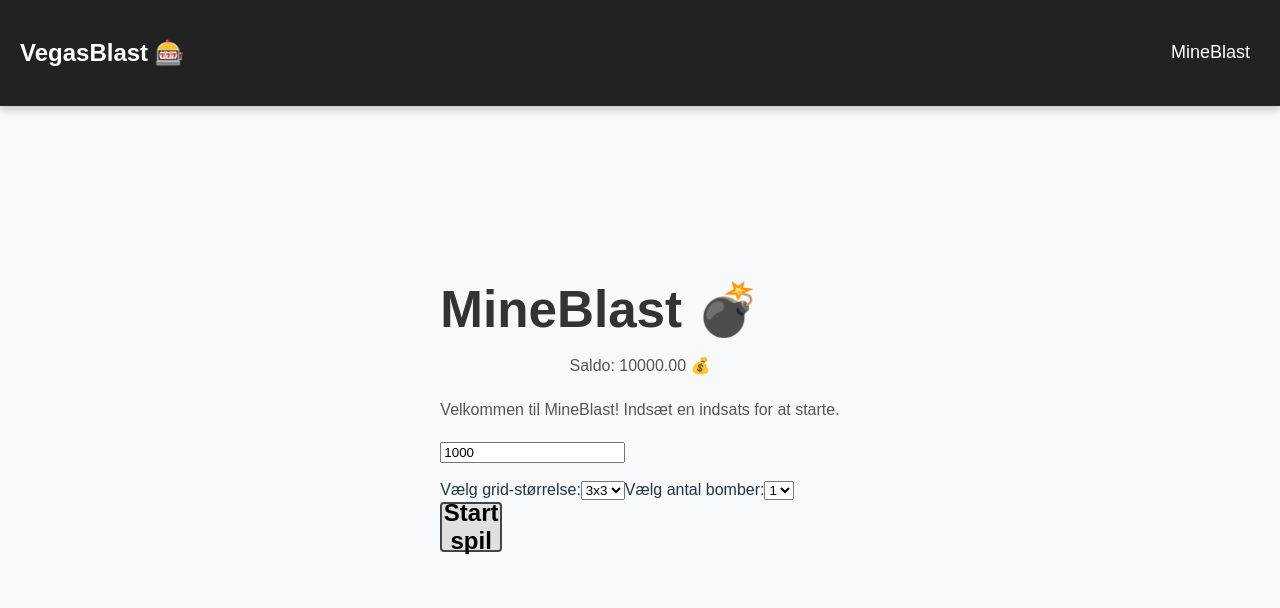
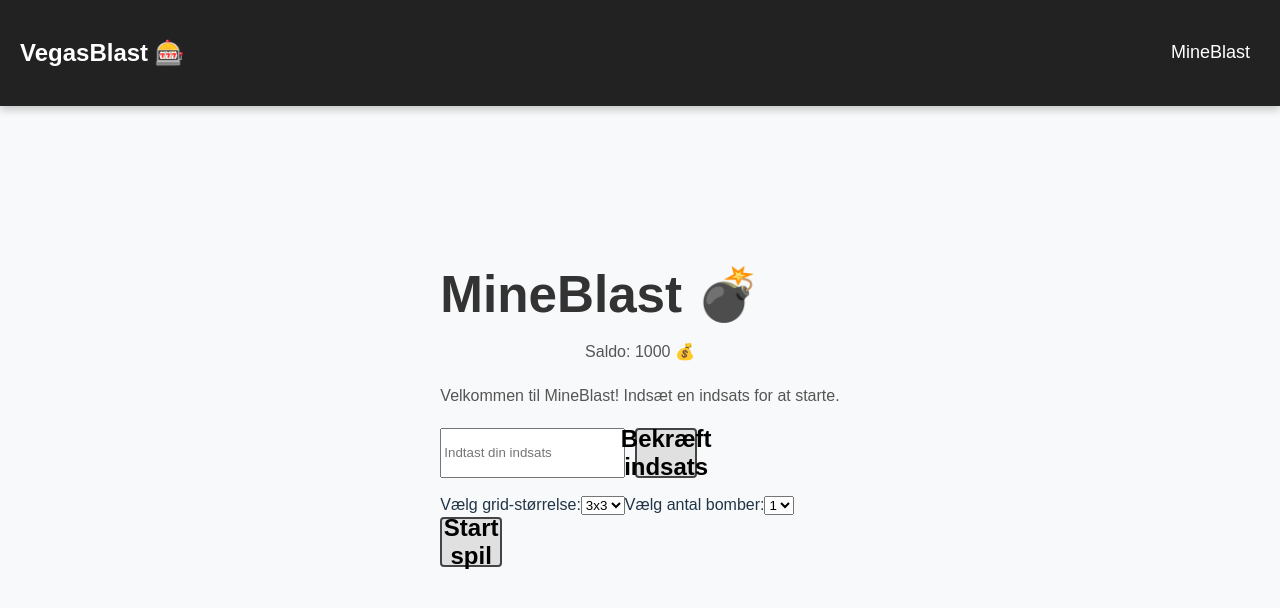
Before and after one commit to marc6030/VegasBlast, a React (Vite) app in the folder frontend/: page /mineblast in a window 1280 px wide. Shown: the top 608 px of the page. Built offline with nearby package versions, Linux system fonts and the light colour scheme; the HTML template or start-up script is replaced by a standard one.

Commit message:
Revert "mine logic done"

```diff
--- a/frontend/src/pages/MineBlast.jsx
+++ b/frontend/src/pages/MineBlast.jsx
@@ -3,8 +3,8 @@ import "../styles/MineBlast.css";
 
 function MineBlast() {
   const [gameStarted, setGameStarted] = useState(false);
-  const [balance, setBalance] = useState(parseFloat(10000).toFixed(2));
-  const [bet, setBet] = useState("1000"); // Indsats
+  const [balance, setBalance] = useState(1000); // Startsaldo
+  const [bet, setBet] = useState(""); // Indsats
   const [placedBet, setPlacedBet] = useState(null); // Bekræftet indsats
   const [currentWinnings, setCurrentWinnings] = useState(0); // Gevinst
   const [gridSize, setGridSize] = useState(3); // Størrelse på spillepladen
@@ -23,34 +23,31 @@ function MineBlast() {
   }, [gridSize]);
 
   const startGame = () => {
-    // Ensure placedBet is at least 10 and is a valid number
-    const numericBet = parseInt(bet); // Use parseInt to ensure it's an integer
-    if (numericBet < 100 || isNaN(numericBet)) {
-      alert("Indsatsen skal være mindst 100 coins!");
+    if (placedBet === null || placedBet <= 0) {
+      alert("Du skal placere en gyldig indsats for at starte spillet!");
       return;
     }
 
-    setPlacedBet(numericBet); // Set the bet
-    setBalance((prev) => Number((prev - numericBet).toFixed(0))); // Update balance after the bet, ensure no decimals
-
+    setBalance(balance - placedBet); // Trækker indsatsen fra saldoen
     setGameStarted(true);
     setGameOver(false);
     setGrid(Array(gridSize).fill(null).map(() => Array(gridSize).fill("❓")));
     setBombs(generateBombs(gridSize, bombCount));
   };
 
+  const handleBetChange = (e) => {
+    setBet(e.target.value);
+  };
 
-  const handleBetChange = (e) => {
-    const value = e.target.value;
-
-    // Allow numbers with up to 2 decimal places
-    if (/^\d+(\.\d{0,2})?$/.test(value)) {  // This regex allows digits with up to 2 decimal places
-      setBet(value);
+  const confirmBet = () => {
+    const numericBet = parseFloat(bet);
+    if (numericBet > 0 && numericBet <= balance) {
+      setPlacedBet(numericBet);
+      setCurrentWinnings(0); // Nulstil gevinst
+    } else {
+      alert("Indsæt en gyldig indsats, som du har råd til!");
     }
   };
-
-
-
 
   // Genererer tilfældige bombepositioner
   const generateBombs = (size, count) => {
@@ -78,6 +75,7 @@ function MineBlast() {
     revealGrid();
   };
 
+  // Håndter klik på et felt i grid
   const handleCellClick = (row, col) => {
     if (!gameStarted || gameOver) return;
 
@@ -97,17 +95,20 @@ function MineBlast() {
       )
     );
 
-    // Beregn chancen for at ramme en bombe
-    const totalFields = gridSize * gridSize;
+    // Dynamisk beregning af multiplikatoren
+    const totalFields = gridSize * gridSize; // Antal felter på brættet
     const safeFields = totalFields - bombCount; // Sikre felter
-    const clickedFields = grid.flat().filter(cell => cell === "✅").length + 1; // Inkluderer det nyligt klikkede felt
-    const remainingSafeFields = safeFields - (clickedFields - 1);
+    const clickedFields = grid.flat().filter(cell => cell === "✅").length; // Felter, der allerede er klikket korrekt
 
-    if (remainingSafeFields <= 0) return; // Undgå division med 0
+    let multiplier = 10;
+    for (let i = 0; i < clickedFields; i++) {
+      multiplier *= (safeFields - i) / (totalFields - i);
+    }
+    multiplier = 1 / multiplier; // Invers for at få den rette multiplikator
 
-    const multiplier = totalFields / remainingSafeFields;
-    setCurrentWinnings(prev => Number((prev + placedBet / safeFields * multiplier).toFixed(2))); // Forøg gevinsten korrekt
+    setCurrentWinnings(prev => Math.floor(prev + placedBet * multiplier));
   };
+
 
   // Afslører alle bomber
   const revealGrid = () => {
@@ -146,6 +147,13 @@ function MineBlast() {
               className="p-2 border border-gray-500 rounded"
               disabled={placedBet !== null}
             />
+            <button
+              onClick={confirmBet}
+              className="ml-2 p-2 bg-green-500 text-white rounded"
+              disabled={placedBet !== null}
+            >
+              Bekræft indsats
+            </button>
           </div>
 
           {/* Viser den bekræftede indsats */}
```
Also changed, not shown: 1 other file (tests, documents, lock files or other folders).
